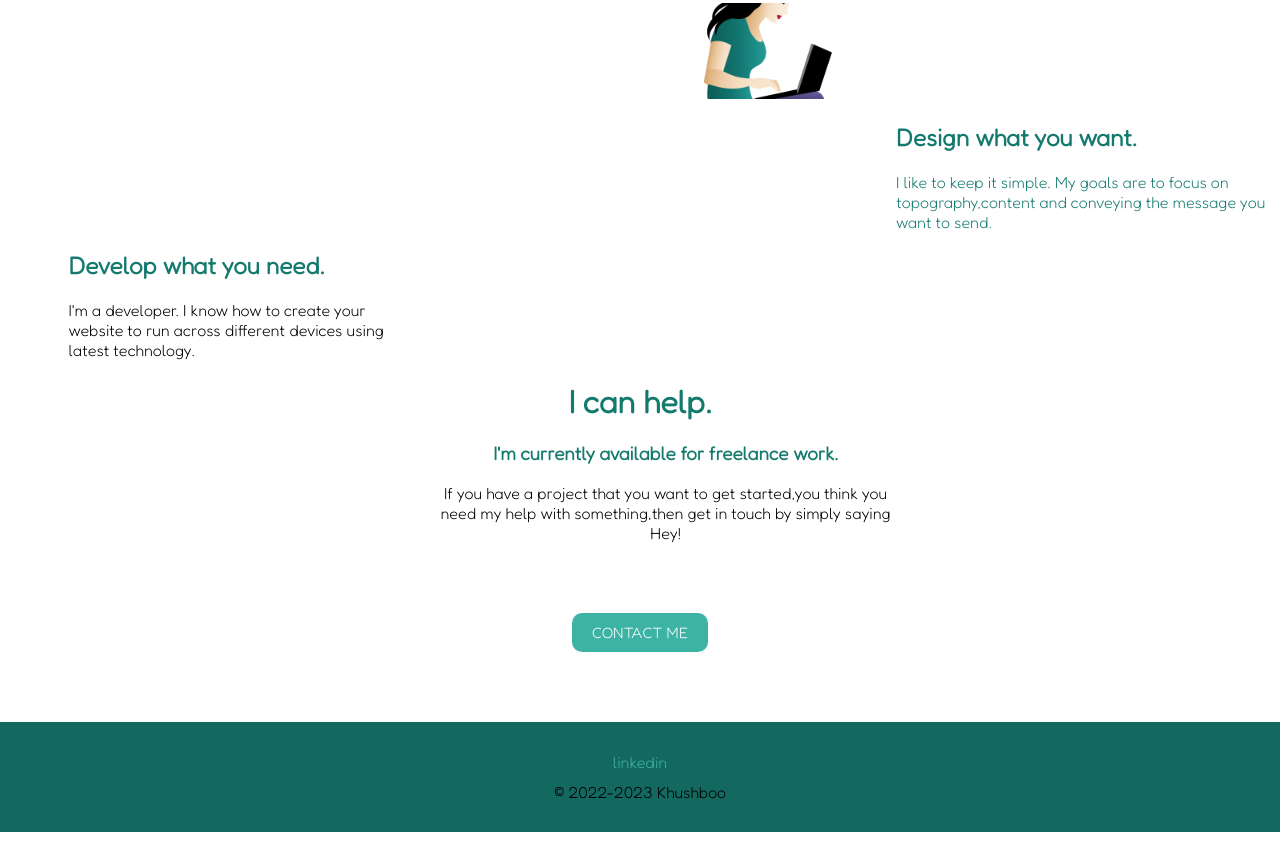
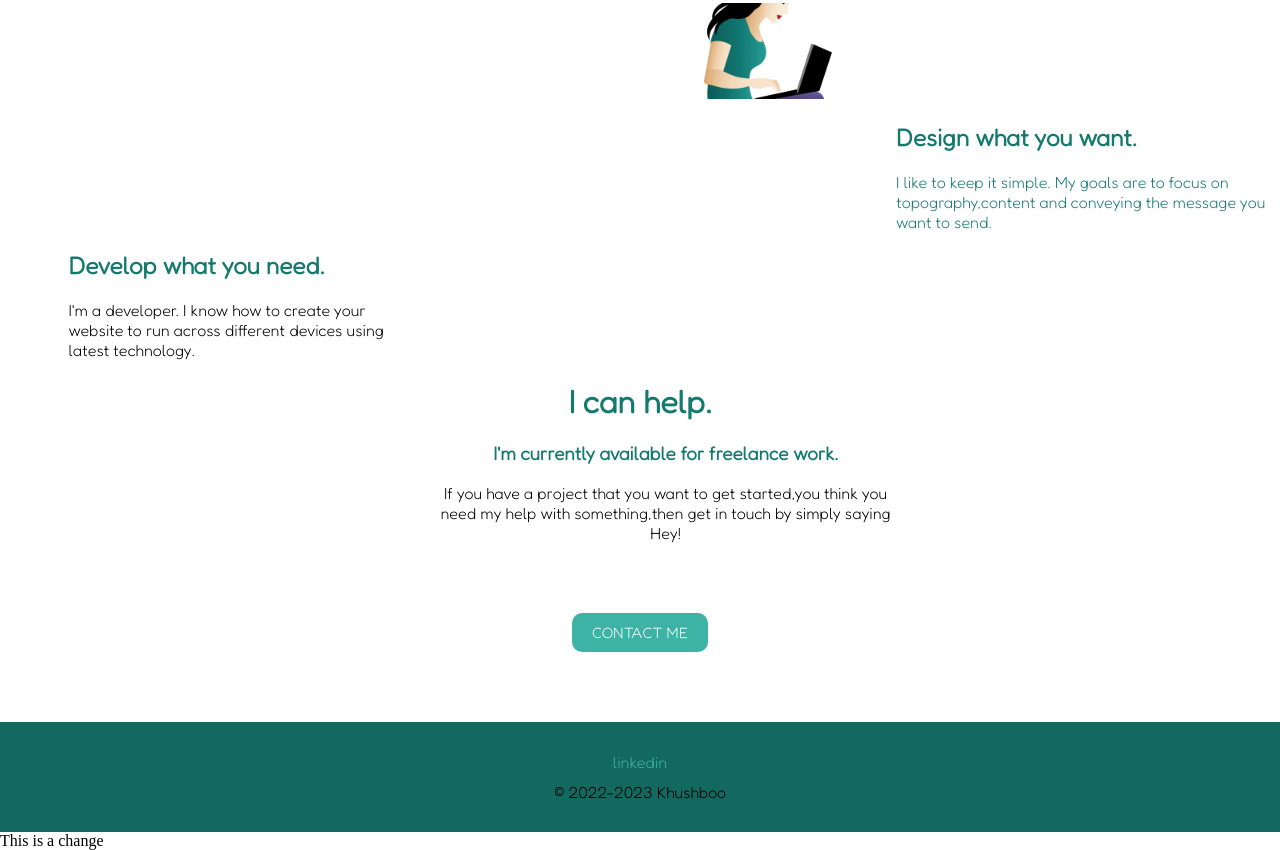
Before and after one commit to khushi230/adv, a plain HTML site: page index.html in a window 1280 px wide. Shown: the part 974-1824 px from the top of the page. Drawn offline with Linux system fonts and the light colour scheme.

Commit message:
this is test

```diff
--- a/index.html
+++ b/index.html
@@ -77,7 +77,7 @@
           <div class="copyright">&#169; 2022-2023 Khushboo</div>
        </div>
 
-
+    <div>This is a change</div>
 
   </body>
 </html>
```
